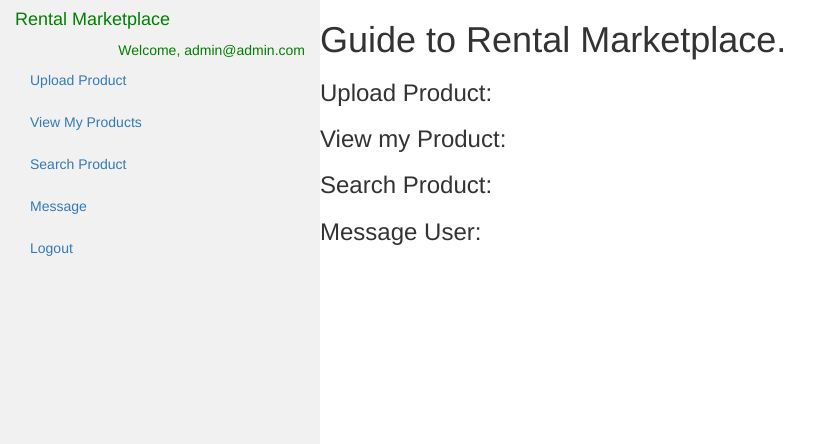
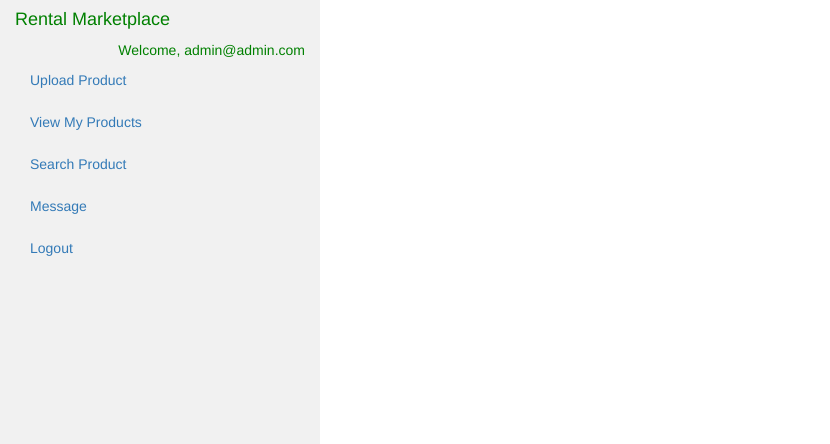
Before and after one commit to sbuvaneish/Rental-Marketplace, a PHP site: page /main.php in a window 1280 px wide. Shown: the top 444 px of the page, without its empty margins (0-830 px from the left). Run offline with PHP 8.4, Linux system fonts and the light colour scheme; a user stored in the database is signed in.

Commit message:
welcome content

```diff
--- a/main.php
+++ b/main.php
@@ -77,21 +77,21 @@ if(isset($_SESSION['updation_flag'])){
     </div>
 
 
-    <h1>
-      Guide to Rental Marketplace.
-      <h3>
-        Upload Product:
-      </h3>
-      <h3>
-        View my Product:
-      </h3>
-      <h3>
-        Search Product:
-      </h3>
-      <h3>
-        Message User:
-      </h3>
-    </h1>
+    <!--<h1>-->
+    <!--  Guide to Rental Marketplace.-->
+    <!--  <h3>-->
+    <!--    Upload Product: -->
+    <!--  </h3>-->
+    <!--  <h3>-->
+    <!--    View my Product: -->
+    <!--  </h3>-->
+    <!--  <h3>-->
+    <!--    Search Product: -->
+    <!--  </h3>-->
+    <!--  <h3>-->
+    <!--    Message User: -->
+    <!--  </h3>-->
+    <!--</h1>-->
   </div>
 </div>
 
```
